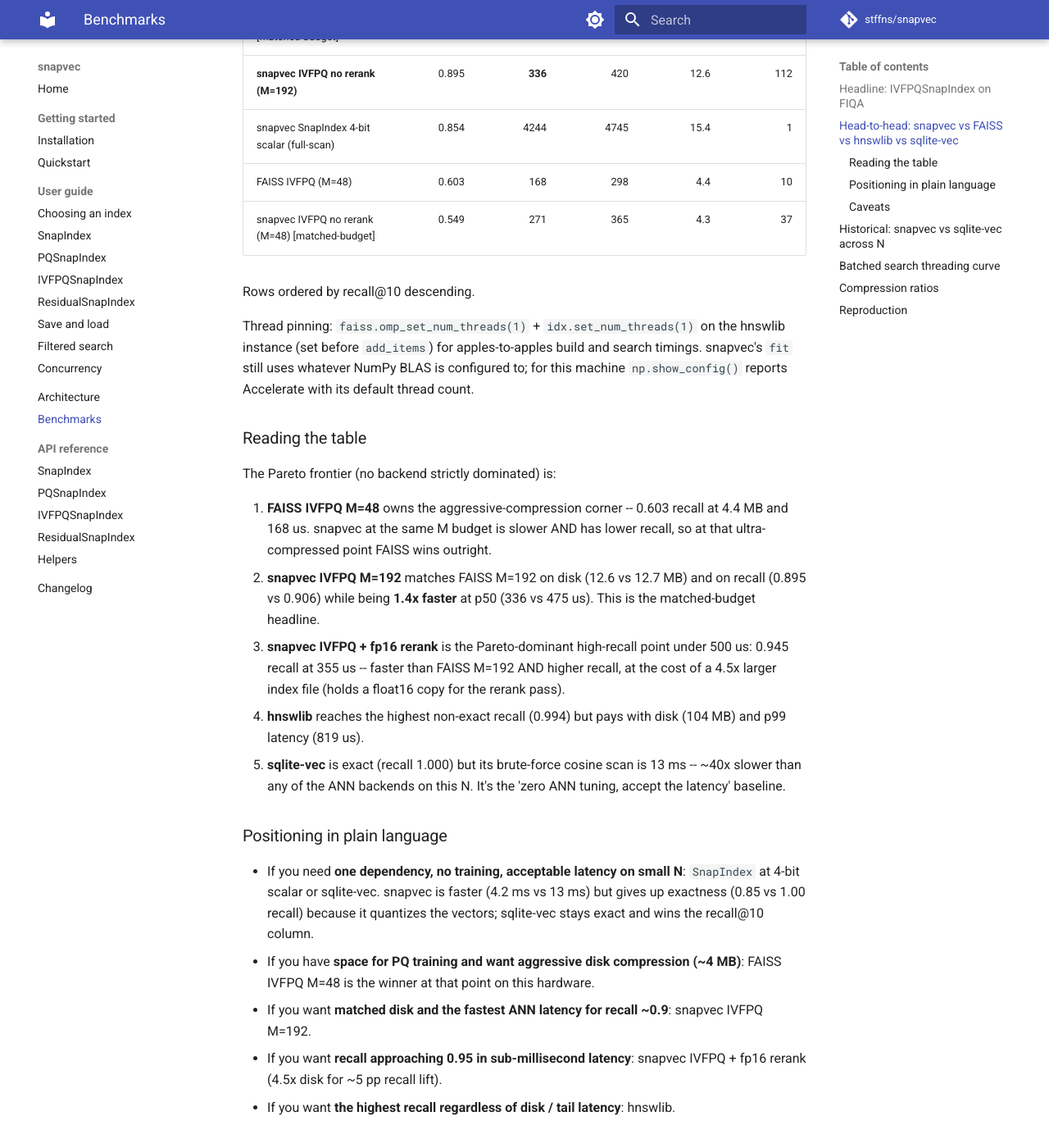
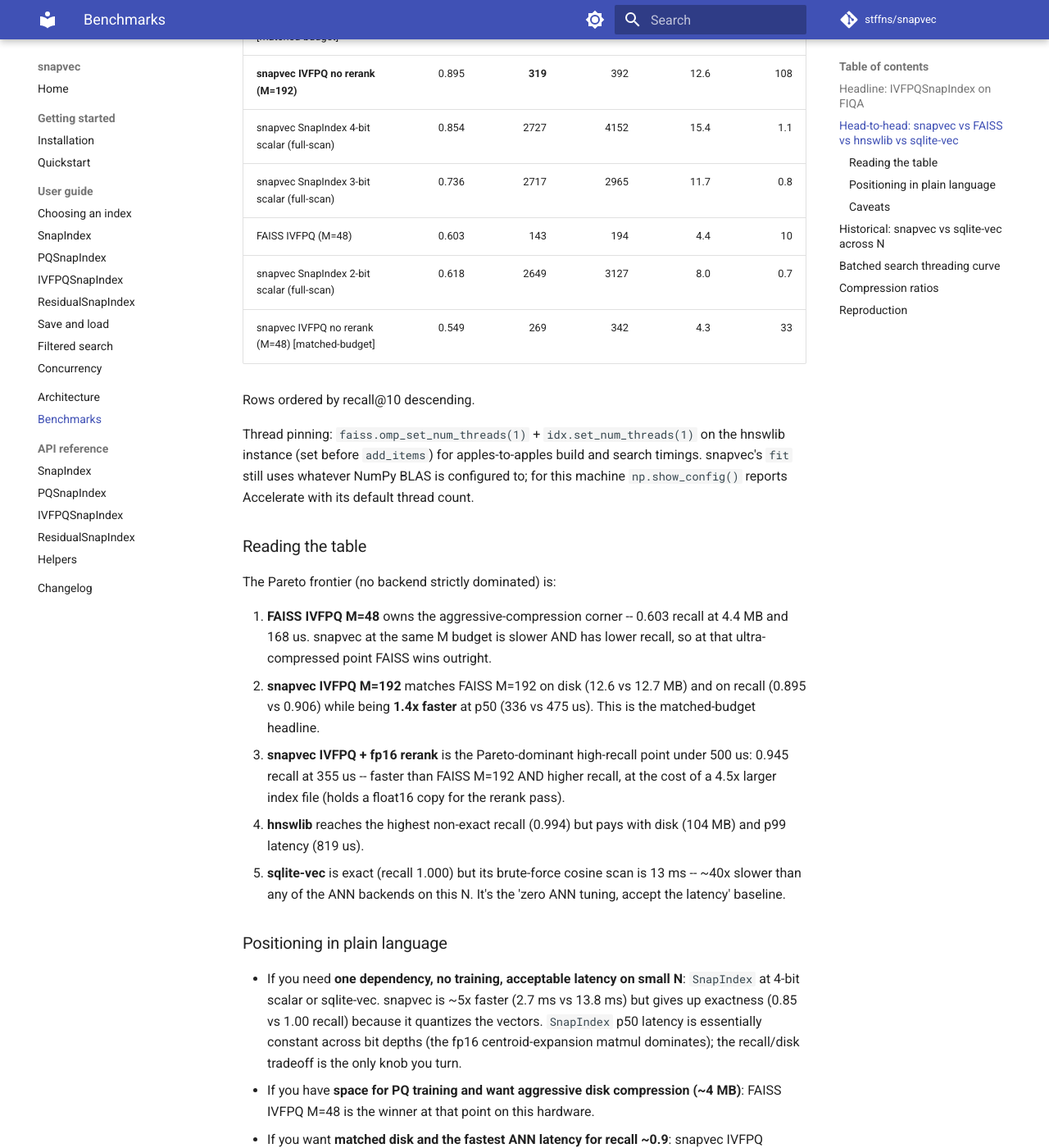
Before and after one commit to stffns/snapvec, an MkDocs documentation site: the page built from docs/benchmarks.md, in a window 1280 px wide and 1400 px high, scrolled down 1388 px. Shown: the whole window at 82% size. Built offline with MkDocs 1.6.1 and Material for MkDocs 9.7.7, drawn with Linux system fonts in a browser that asks for light colours; comment, search, counter and statistics services are not loaded; some of the changed text lies outside the part shown.

Commit message:
bench: clean re-run with 3 SnapIndex bit depths, correct earlier outlier
The published SnapIndex 4-bit row in the previous commit read p50=4244
us.  A standalone repro showed p50=2727 us on the same corpus, same
config, fresh process.  The higher number was a one-off measurement
under cache pressure from the preceding IVFPQ builds in the same
orchestrator run; subprocess-per-backend was supposed to prevent that
but the OS page cache still lingered between children.

Cross-referenced against vstash: no direct SnapIndex-FIQA latency
datapoint exists there, but the 'PQSnapIndex +15-18pp over SnapIndex'
heuristic implies SnapIndex bits=3 should land around 0.73 on this
corpus when PQ full-scan hits 0.915.  Measured bits=3 = 0.736 matches,
so the recall numbers are consistent with prior work.

Re-run, corrected table:
- SnapIndex 4-bit:  0.854 recall @ 2727 us p50
- SnapIndex 3-bit:  0.736 recall @ 2717 us p50
- SnapIndex 2-bit:  0.618 recall @ 2649 us p50

p50 is essentially flat across bit depths -- the fp16 centroid-expansion
matmul dominates and the codebook size doesn't change its shape.  The
knob SnapIndex gives you is recall vs disk, not recall vs latency.
Added all three bit-depth rows to the unified table and noted the
flat-latency observation in the positioning text.

```diff
--- a/docs/benchmarks.md
+++ b/docs/benchmarks.md
@@ -43,14 +43,16 @@
 
 | Backend | recall@10 | p50 us | p99 us | disk MB | build s |
 |---------|----------:|-------:|-------:|--------:|--------:|
-| sqlite-vec (brute-force cosine, exact) | **1.000** | 13080 | 14916 | 91.1 | 0.6 |
-| hnswlib (M=32, ef_search=128) | 0.994 | 502 | 819 | 104.5 | 5 |
-| **snapvec IVFPQ + fp16 rerank (M=192)** | **0.945** | **355** | 424 | 56.9 | 115 |
-| FAISS IVFPQ (M=192) [matched-budget] | 0.906 | 475 | 623 | 12.7 | 17 |
-| **snapvec IVFPQ no rerank (M=192)** | 0.895 | **336** | 420 | 12.6 | 112 |
-| snapvec SnapIndex 4-bit scalar (full-scan) | 0.854 | 4244 | 4745 | 15.4 | 1 |
-| FAISS IVFPQ (M=48) | 0.603 | 168 | 298 | 4.4 | 10 |
-| snapvec IVFPQ no rerank (M=48) [matched-budget] | 0.549 | 271 | 365 | 4.3 | 37 |
+| sqlite-vec (brute-force cosine, exact) | **1.000** | 13757 | 17539 | 91.1 | 0.5 |
+| hnswlib (M=32, ef_search=128) | 0.994 | 507 | 823 | 104.5 | 43 |
+| **snapvec IVFPQ + fp16 rerank (M=192)** | **0.945** | **346** | 417 | 56.9 | 107 |
+| FAISS IVFPQ (M=192) [matched-budget] | 0.906 | 484 | 2116 | 12.7 | 17 |
+| **snapvec IVFPQ no rerank (M=192)** | 0.895 | **319** | 392 | 12.6 | 108 |
+| snapvec SnapIndex 4-bit scalar (full-scan) | 0.854 | 2727 | 4152 | 15.4 | 1.1 |
+| snapvec SnapIndex 3-bit scalar (full-scan) | 0.736 | 2717 | 2965 | 11.7 | 0.8 |
+| FAISS IVFPQ (M=48) | 0.603 | 143 | 194 | 4.4 | 10 |
+| snapvec SnapIndex 2-bit scalar (full-scan) | 0.618 | 2649 | 3127 | 8.0 | 0.7 |
+| snapvec IVFPQ no rerank (M=48) [matched-budget] | 0.549 | 269 | 342 | 4.3 | 33 |
 
 Rows ordered by recall@10 descending.
 
@@ -85,9 +87,11 @@
 
 - If you need **one dependency, no training, acceptable latency on
   small N**: `SnapIndex` at 4-bit scalar or sqlite-vec.  snapvec is
-  faster (4.2 ms vs 13 ms) but gives up exactness (0.85 vs 1.00
-  recall) because it quantizes the vectors; sqlite-vec stays exact
-  and wins the recall@10 column.
+  ~5x faster (2.7 ms vs 13.8 ms) but gives up exactness (0.85 vs
+  1.00 recall) because it quantizes the vectors.  `SnapIndex` p50
+  latency is essentially constant across bit depths (the fp16
+  centroid-expansion matmul dominates); the recall/disk tradeoff is
+  the only knob you turn.
 - If you have **space for PQ training and want aggressive disk
   compression (~4 MB)**: FAISS IVFPQ M=48 is the winner at that
   point on this hardware.
```
Also changed, not shown: 1 other file.
